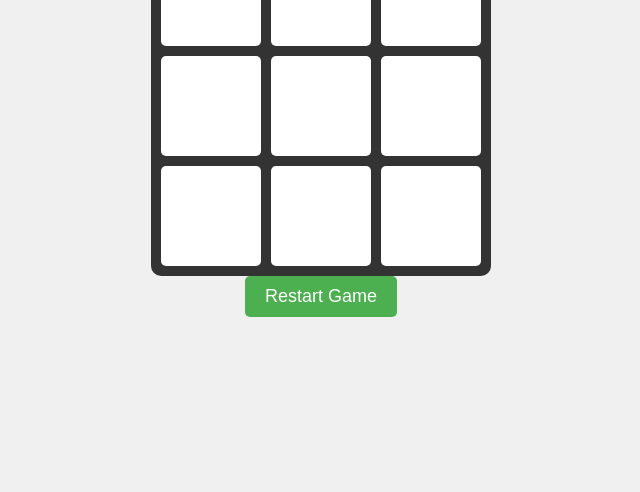
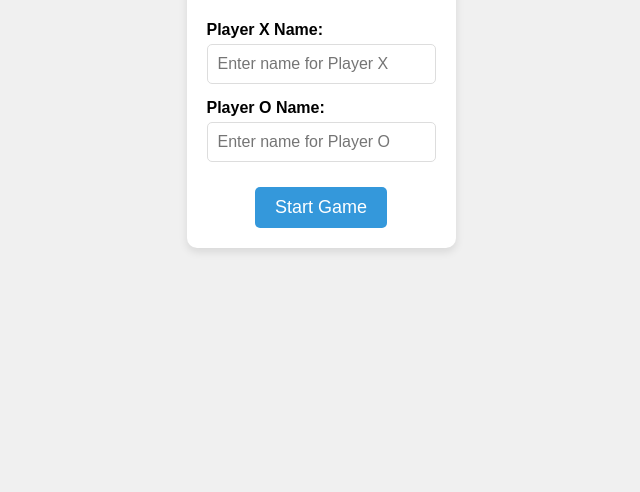
Before and after one commit to koushik-acharya/tic-tac-toe, a plain HTML site: page index.html in a window 1280 px wide. Shown: the part 308-800 px from the top of the page, without its empty margins (319-959 px from the left). Drawn offline with Linux system fonts and the light colour scheme.

Commit message:
index.html

```diff
--- a/index.html
+++ b/index.html
@@ -48,13 +48,72 @@
             border: none;
             border-radius: 5px;
             cursor: pointer;
+            margin-top: 20px;
         }
         .restart:hover {
             background-color: #45a049;
         }
+        .player-form {
+            display: flex;
+            flex-direction: column;
+            align-items: center;
+            gap: 15px;
+            margin-bottom: 30px;
+            background-color: white;
+            padding: 20px;
+            border-radius: 10px;
+            box-shadow: 0 4px 8px rgba(0,0,0,0.1);
+        }
+        .input-group {
+            display: flex;
+            flex-direction: column;
+            width: 100%;
+        }
+        .input-group label {
+            margin-bottom: 5px;
+            font-weight: bold;
+        }
+        .input-group input {
+            padding: 10px;
+            border: 1px solid #ddd;
+            border-radius: 5px;
+            font-size: 16px;
+        }
+        .start-button {
+            padding: 10px 20px;
+            font-size: 18px;
+            background-color: #3498db;
+            color: white;
+            border: none;
+            border-radius: 5px;
+            cursor: pointer;
+            margin-top: 10px;
+        }
+        .start-button:hover {
+            background-color: #2980b9;
+        }
+        .game-container {
+            display: none;
+            flex-direction: column;
+            align-items: center;
+        }
     </style>
 </head>
 <body>
+    <div class="player-form" id="playerForm">
+        <h1>Tic Tac Toe</h1>
+        <div class="input-group">
+            <label for="playerX">Player X Name:</label>
+            <input type="text" id="playerX" placeholder="Enter name for Player X">
+        </div>
+        <div class="input-group">
+            <label for="playerO">Player O Name:</label>
+            <input type="text" id="playerO" placeholder="Enter name for Player O">
+        </div>
+        <button class="start-button" id="startGame">Start Game</button>
+    </div>
+
+    <div class="game-container" id="gameContainer">
         <div class="status" id="status">Player X's turn</div>
         <div class="game-board" id="board">
             <button class="cell" data-cell></button>
@@ -68,12 +127,19 @@
             <button class="cell" data-cell></button>
         </div>
         <button class="restart" id="restart">Restart Game</button>
+    </div>
 
     <script>
+        const playerForm = document.getElementById('playerForm');
+        const gameContainer = document.getElementById('gameContainer');
+        const startGameButton = document.getElementById('startGame');
         const board = document.getElementById('board');
         const cells = document.querySelectorAll('[data-cell]');
         const status = document.getElementById('status');
         const restartButton = document.getElementById('restart');
+
+        let playerXName = '';
+        let playerOName = '';
         let currentPlayer = 'X';
         let gameActive = true;
         let gameState = ['', '', '', '', '', '', '', '', ''];
@@ -83,6 +149,16 @@
             [0, 3, 6], [1, 4, 7], [2, 5, 8], // Columns
             [0, 4, 8], [2, 4, 6] // Diagonals
         ];
+
+        startGameButton.addEventListener('click', () => {
+            playerXName = document.getElementById('playerX').value.trim() || 'Player X';
+            playerOName = document.getElementById('playerO').value.trim() || 'Player O';
+
+            playerForm.style.display = 'none';
+            gameContainer.style.display = 'flex';
+
+            updateStatus();
+        });
 
         cells.forEach((cell, index) => {
             cell.addEventListener('click', () => handleCellClick(cell, index));
@@ -98,7 +174,8 @@
             cell.style.color = currentPlayer === 'X' ? '#e74c3c' : '#3498db';
 
             if (checkWin()) {
-                status.textContent = `Player ${currentPlayer} wins!`;
+                const winner = currentPlayer === 'X' ? playerXName : playerOName;
+                status.textContent = `${winner} wins!`;
                 gameActive = false;
                 return;
             }
@@ -110,7 +187,12 @@
             }
 
             currentPlayer = currentPlayer === 'X' ? 'O' : 'X';
-            status.textContent = `Player ${currentPlayer}'s turn`;
+            updateStatus();
+        }
+
+        function updateStatus() {
+            const playerName = currentPlayer === 'X' ? playerXName : playerOName;
+            status.textContent = `${playerName}'s turn`;
         }
 
         function checkWin() {
@@ -129,7 +211,7 @@
             currentPlayer = 'X';
             gameActive = true;
             gameState = ['', '', '', '', '', '', '', '', ''];
-            status.textContent = `Player ${currentPlayer}'s turn`;
+            updateStatus();
             cells.forEach(cell => {
                 cell.textContent = '';
                 cell.style.color = '#000';
```
Lines whose indentation alone changed are shown as unchanged.
